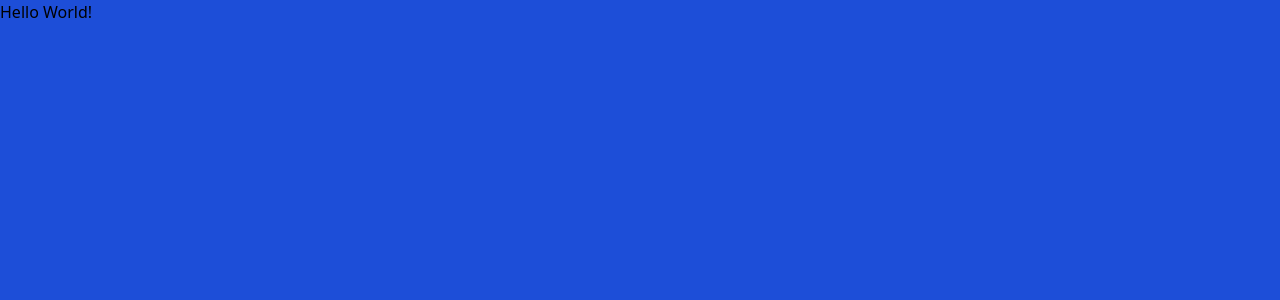
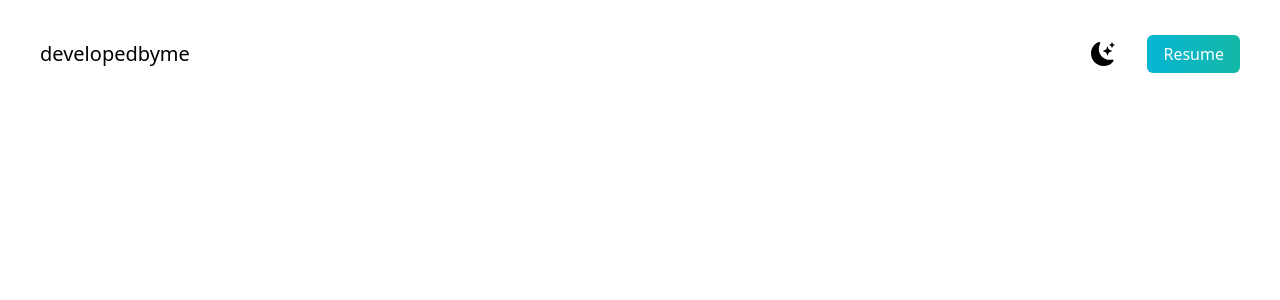
Before and after one commit to victorizbitskiy/react-tailwind-website, a Next.js app: page / in a window 1280 px wide. Shown: the top 300 px of the page. Built offline with nearby package versions, Linux system fonts and the light colour scheme.

Commit message:
add resume btn and styles

```diff
--- a/pages/index.js
+++ b/pages/index.js
@@ -1,4 +1,5 @@
 import Head from "next/head";
+import { BsFillMoonStarsFill } from "react-icons/bs";
 
 export default function Home() {
   return (
@@ -10,9 +11,24 @@
         <link rel="icon" href="/favicon.ico" />
       </Head>
 
-      <main>
-        <section className=" bg-blue-700 min-h-screen">
-          <h1>Hello World!</h1>
+      <main className="bg-white px-10">
+        <section className="min-h-screen">
+          <nav className="py-10 mb-12 flex justify-between">
+            <h1 className="text-xl">developedbyme</h1>
+            <ul className="flex items-center">
+              <li>
+                <BsFillMoonStarsFill className="cursor-pointer text-2xl" />
+              </li>
+              <li>
+                <a
+                  className="bg-gradient-to-r from-cyan-500 to-teal-500 text-white px-4 py-2 rounded-md ml-8"
+                  href="#"
+                >
+                  Resume
+                </a>
+              </li>
+            </ul>
+          </nav>
         </section>
       </main>
     </>
```
